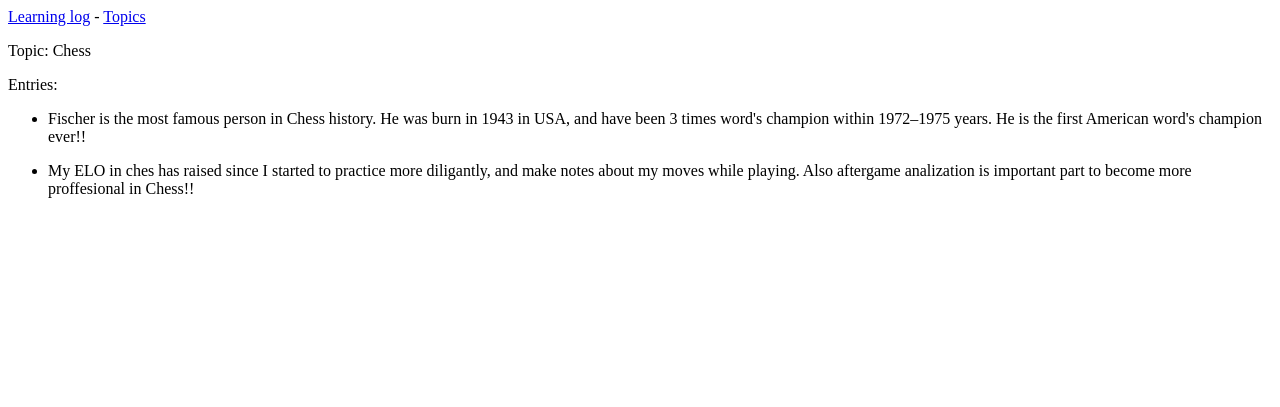
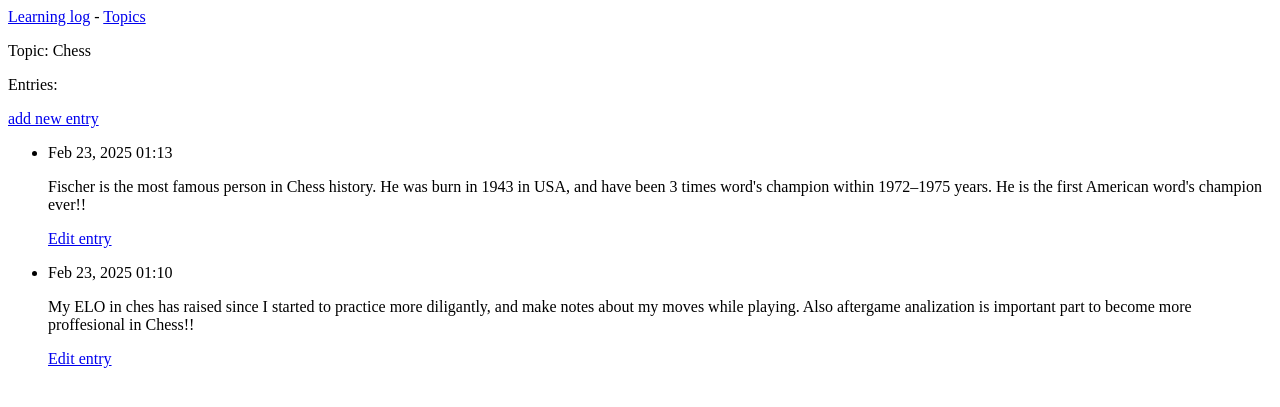
Before and after one commit to Yudjin77/Notebook_site, a Django app: page /topics/2/ in a window 1280 px wide. Shown: the top 407 px of the page. Run offline with Django 5.2, Linux system fonts and the light colour scheme; data comes from the database, SQL or seed files in the repository; both versions use the stored data as it was after the commit.

Commit message:
created edit and add topics/enties

```diff
--- a/learning_logs/templates/learning_logs/topic.html
+++ b/learning_logs/templates/learning_logs/topic.html
@@ -5,11 +5,19 @@
 <p>Topic: {{ topic }}</p>
 
 <p>Entries:</p>
+
+<p>
+    <a href="{% url 'learning_logs:new_entry' topic.id %}">add new entry</a>
+</p>
+
 <ul>
     {% for entry in entries %}
     <li>
-        <p>{{ enytry.date_added|date:'M d, Y H:i' }}</p>
+        <p>{{ entry.date_added|date:'M d, Y H:i' }}</p>
         <p>{{ entry.text|linebreaks }}</p>
+        <p>
+            <a href="{% url 'learning_logs:edit_entry' entry.id %}">Edit entry</a>
+        </p>
     </li>
     {% empty %}
         <li> There are no entries for the topic yet.</li>
--- a/learning_logs/urls.py
+++ b/learning_logs/urls.py
@@ -9,5 +9,7 @@ urlpatterns = [
     path('', views.index, name='index'),
     path('topics/', views.topics, name='topics'),
     path('topics/<int:topic_id>/', views.topic, name='topic'),
-    path('new_topic/', views.new_topic, name='new_topic')
+    path('new_topic/', views.new_topic, name='new_topic'),
+    path('new_entry/<int:topic_id>/', views.new_entry, name='new_entry'),
+    path('edit_entry/<int:entry_id>/', views.edit_entry, name='edit_entry')
 ]
--- a/learning_logs/views.py
+++ b/learning_logs/views.py
@@ -1,6 +1,6 @@
 from django.shortcuts import render, redirect
-from .models import Topic
-from .forms import TopicForm
+from .models import Topic, Entry
+from .forms import TopicForm, EntryForm
 
 # Create your views here.
 def index(request):
@@ -25,8 +25,39 @@ def new_topic(request):
         form = TopicForm(data=request.POST)
         if form.is_valid():
             form.save()
-            return redirect('lerning_logs:topics')
+            return redirect('learning_logs:topics')
 
     #Returning empty form
     context = {'form': form}
     return render(request, 'learning_logs/new_topic.html', context)
+
+def new_entry(request, topic_id):
+    '''definding a new entry'''
+    topic = Topic.objects.get(id=topic_id)
+    if request.method != 'POST':
+        form = EntryForm()
+    else:
+        form = EntryForm(data=request.POST)
+        if form.is_valid():
+            new_entry = form.save(commit=False)
+            new_entry.topic = topic
+            new_entry.save()
+            return redirect('learning_logs:topic', topic_id=topic_id)
+
+    # Returning empty form
+    context = {'form': form, 'topic': topic}
+    return render(request, 'learning_logs/new_entry.html', context)
+
+def edit_entry(request, entry_id):
+    '''Redacting current entry'''
+    entry = Entry.objects.get(id=entry_id)
+    topic = entry.topic
+    if request.method != "POST":
+        form = EntryForm(instance=entry)
+    else:
+        form = EntryForm(instance=entry, data=request.POST)
+        form.save()
+        return redirect('learning_logs:topic', topic_id=topic.id)
+
+    context = {'entry': entry, 'topic': topic, 'form': form}
+    return render(request, 'learning_logs/edit_entry.html', context)
```
Also changed, not shown: learning_logs/forms.py (+8 -1 lines), learning_logs/templates/learning_logs/edit_entry.html (added, +14 -0 lines), learning_logs/templates/learning_logs/new_entry.html (added, +14 -0 lines), db.sqlite3.
